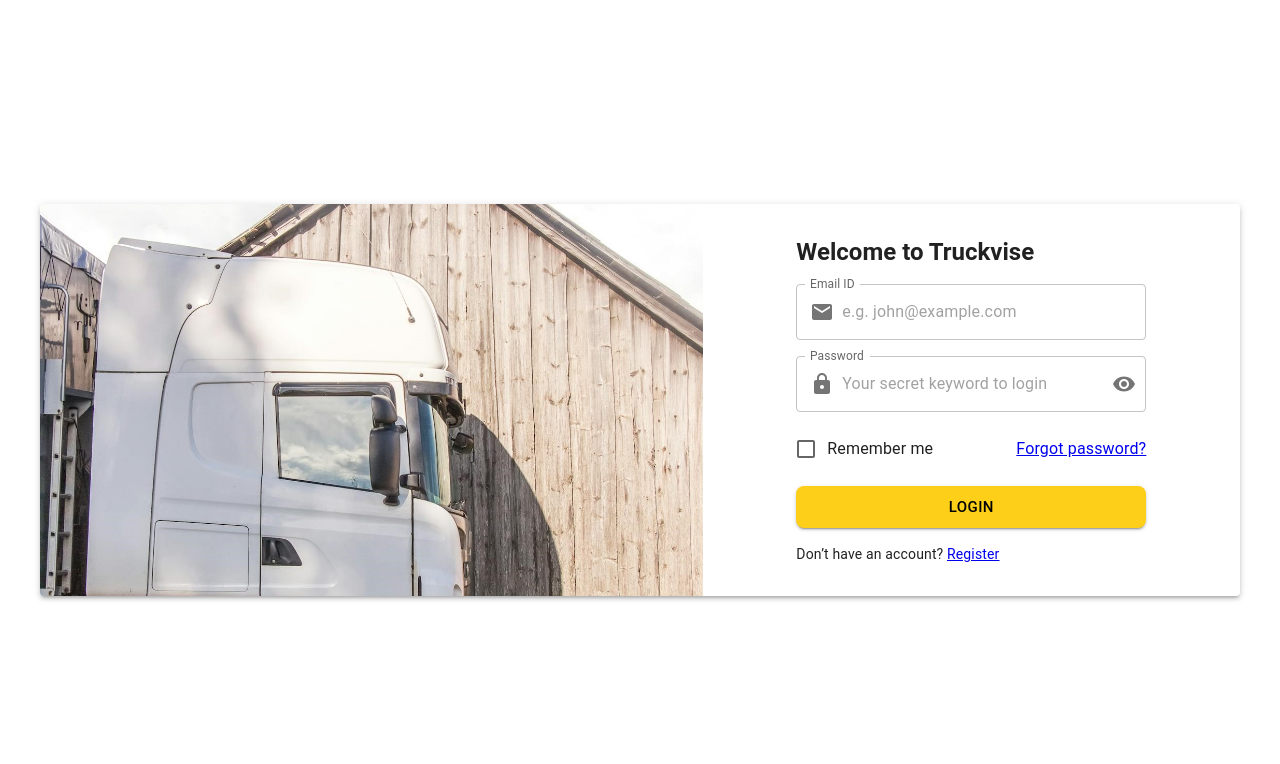
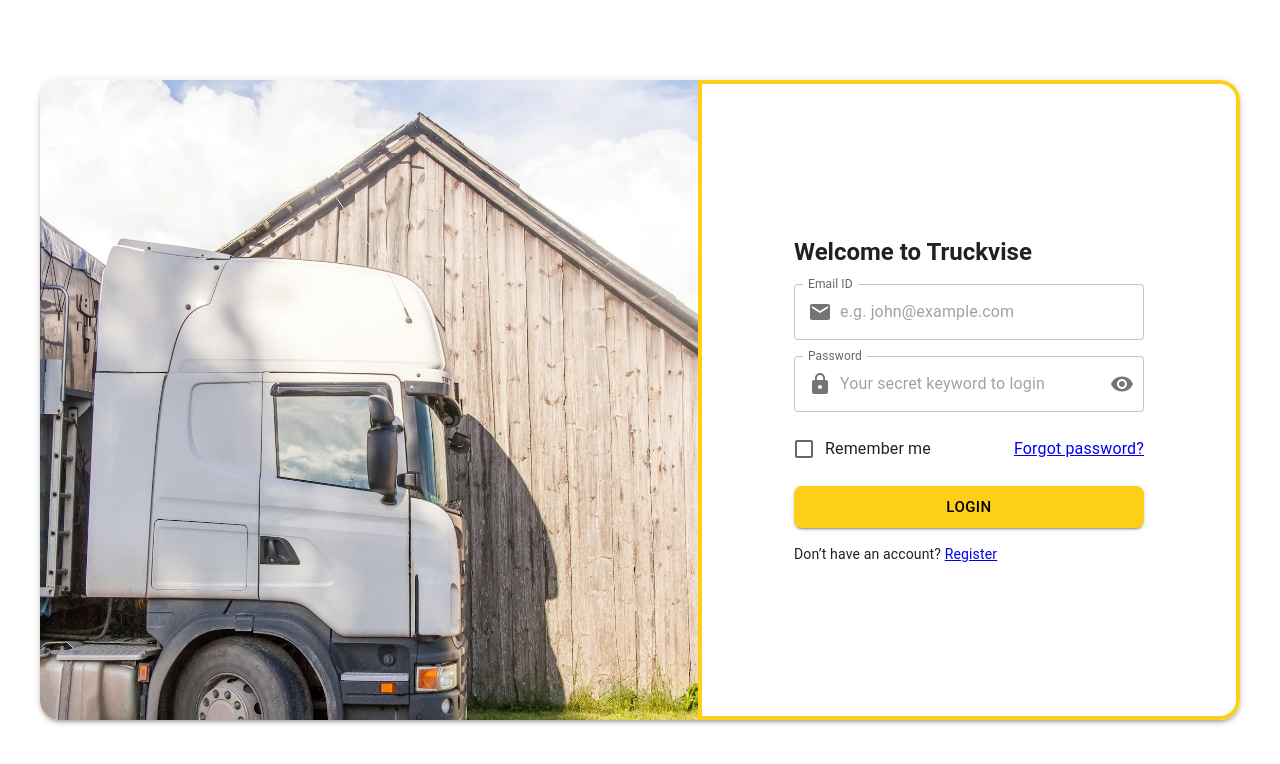
Before and after one commit to hasnain-mirani/Truck_dispatching, a Next.js app: page /auth/login in a window 1280 px wide. Shown: the top 764 px of the page. Built offline with nearby package versions, Linux system fonts and the light colour scheme.

Commit message:
style: enhance AuthLayout with improved dimensions and border styling

```diff
--- a/components/Layouts/AuthLayout.tsx
+++ b/components/Layouts/AuthLayout.tsx
@@ -18,12 +18,13 @@ export function AuthLayout({ imageSrc, children }: AuthLayoutProps) {
         <Paper
           elevation={3}
           sx={{
-            // minHeight: "70%",
+            minHeight: "80%",
             width: "100%",
             maxWidth: 1200,
             overflow: "hidden",
             display: "flex",
             flexDirection: isSmallScreen ? "column" : "row",
+            borderRadius: "20px"
           }}
         >
           <Box
@@ -41,7 +42,9 @@ export function AuthLayout({ imageSrc, children }: AuthLayoutProps) {
               display: "flex",
               flexDirection: "column",
               justifyContent: "center",
+              border: "4px solid #fecf19",
               alignItems: "center",
+              borderRadius: "0 20px 20px 0",
               p: 4,
             }}
           >
```
